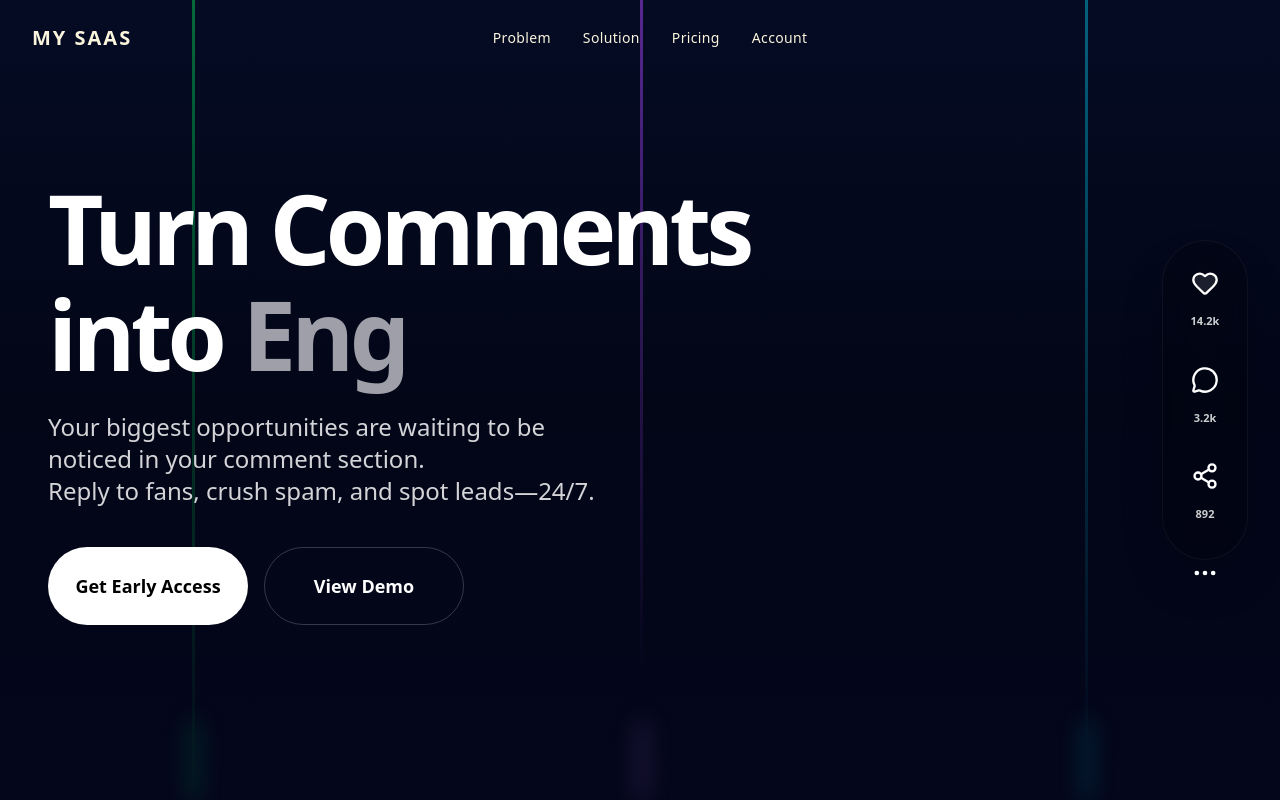
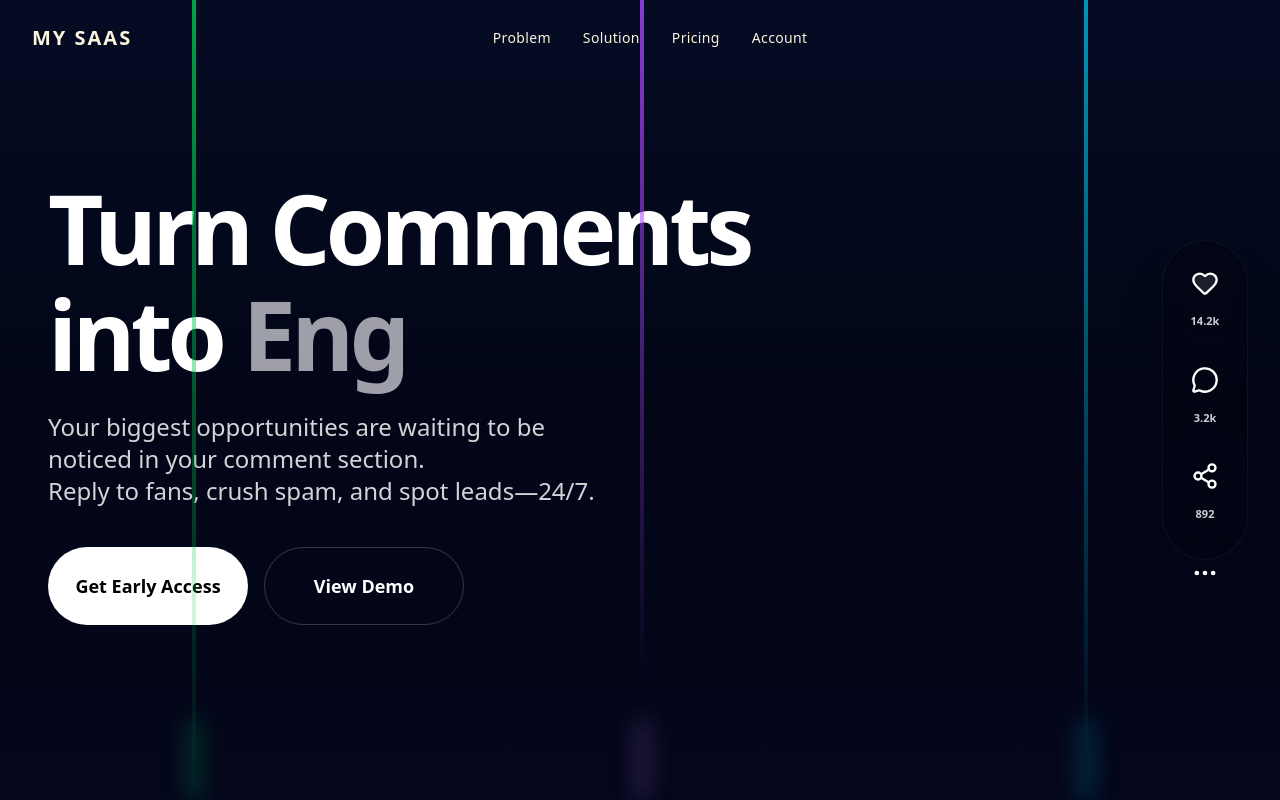
Before and after one commit to ynaffo/landing-page, a Next.js app: page /landing-page/ in a window 1280 px wide. Shown: the top 800 px of the page. Built offline with nearby package versions, Linux system fonts and the light colour scheme.

Commit message:
Force visible scroll lines with high z-index

```diff
--- a/components/ScrollLines.tsx
+++ b/components/ScrollLines.tsx
@@ -20,9 +20,9 @@ export function ScrollLines() {
     const height3 = useTransform(smoothProgress, [0, 1], ["0%", "95%"]);
 
     return (
-        <div className="fixed inset-0 z-10 pointer-events-none overflow-hidden">
+        <div className="fixed inset-0 z-40 pointer-events-none overflow-hidden">
             {/* Line 1: Green - Left */}
-            <div className="absolute left-[15%] top-0 w-[3px] h-full opacity-50">
+            <div className="absolute left-[15%] top-0 w-[4px] h-full opacity-80">
                 <motion.div
                     style={{ height: height1 }}
                     className="w-full bg-gradient-to-b from-green-500 to-transparent"
@@ -32,7 +32,7 @@ export function ScrollLines() {
             </div>
 
             {/* Line 2: Purple - Middle-ish */}
-            <div className="absolute left-[50%] top-0 w-[3px] h-full opacity-50">
+            <div className="absolute left-[50%] top-0 w-[4px] h-full opacity-80">
                 <motion.div
                     style={{ height: height2 }}
                     className="w-full bg-gradient-to-b from-purple-500 to-transparent"
@@ -42,7 +42,7 @@ export function ScrollLines() {
             </div>
 
             {/* Line 3: Cyan - Right */}
-            <div className="absolute right-[15%] top-0 w-[3px] h-full opacity-50">
+            <div className="absolute right-[15%] top-0 w-[4px] h-full opacity-80">
                 <motion.div
                     style={{ height: height3 }}
                     className="w-full bg-gradient-to-b from-cyan-500 to-transparent"
```
